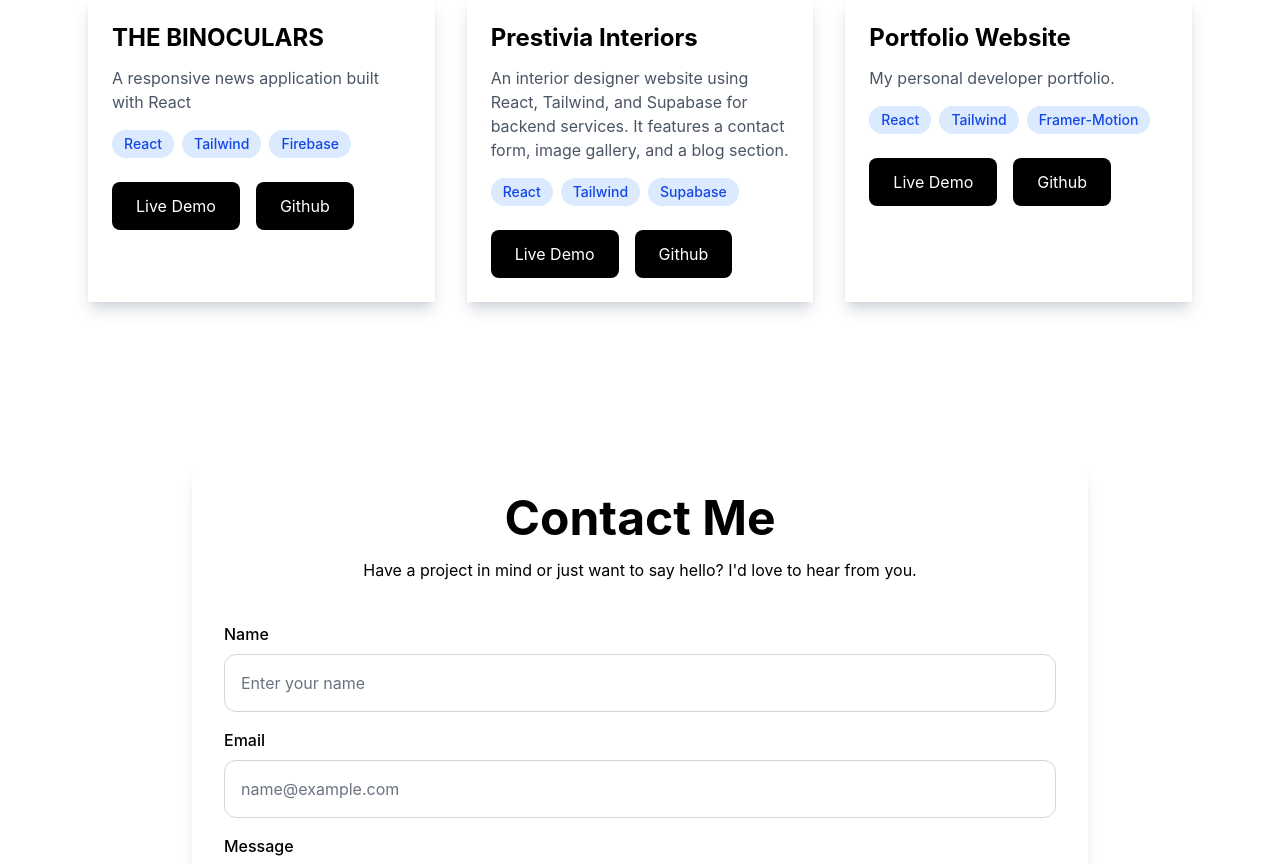
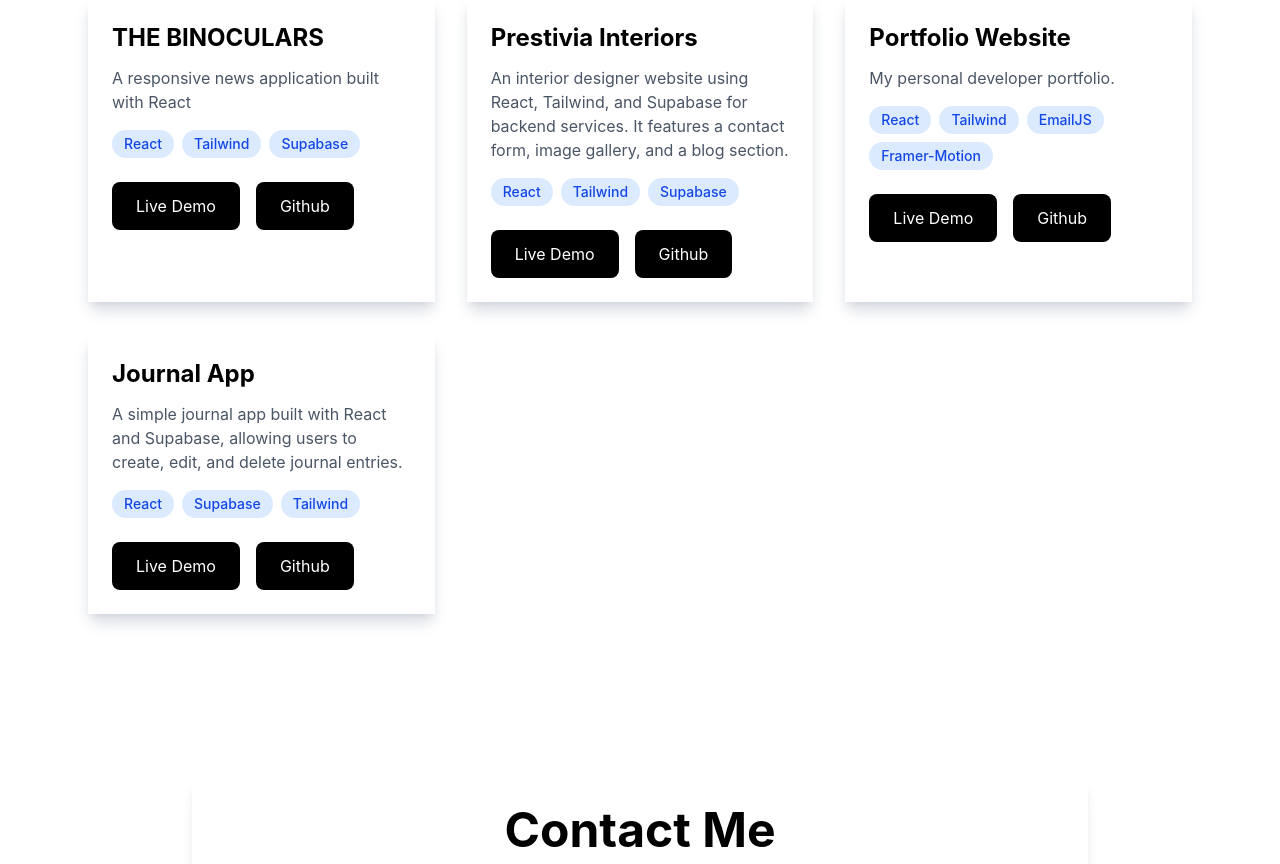
Before and after one commit to okanu27/okanu-thankgod, a React (Vite) app: page / in a window 1280 px wide. Shown: the part 1698-2562 px from the top of the page. Built offline with nearby package versions, Linux system fonts and the light colour scheme.

Commit message:
Added a new project, Journal App.

```diff
--- a/src/data/projects.js
+++ b/src/data/projects.js
@@ -4,7 +4,7 @@ const projects = [
         id: 1,
         title: "THE BINOCULARS",
         description: "A responsive news application built with React",
-        tech: ["React", "Tailwind", "Firebase",],
+        tech: ["React", "Tailwind", "Supabase"],
         liveDemo: "https://the-binoculars.vercel.app",
         github: "https://github.com/okanu27"
 
@@ -21,9 +21,17 @@ const projects = [
         id: 3,
         title: "Portfolio Website",
         description: "My personal developer portfolio.",
-        tech: ["React", "Tailwind", "Framer-Motion"],
+        tech: ["React", "Tailwind", "EmailJS", "Framer-Motion"],
         liveDemo: "https://portfolio-v1-ten-eta.vercel.app",
         github: "https://github.com/okanu27/portfolio-v1"
+    },
+    {
+        id: 4,
+        title: "Journal App",
+        description: "A simple journal app built with React and Supabase, allowing users to create, edit, and delete journal entries.",
+        tech: ["React", "Supabase", "Tailwind"],
+        liveDemo: "https://journalapp1.vercel.app",
+        github: "https://github.com/okanu27/journal-app"
     },
 ];
 
```
